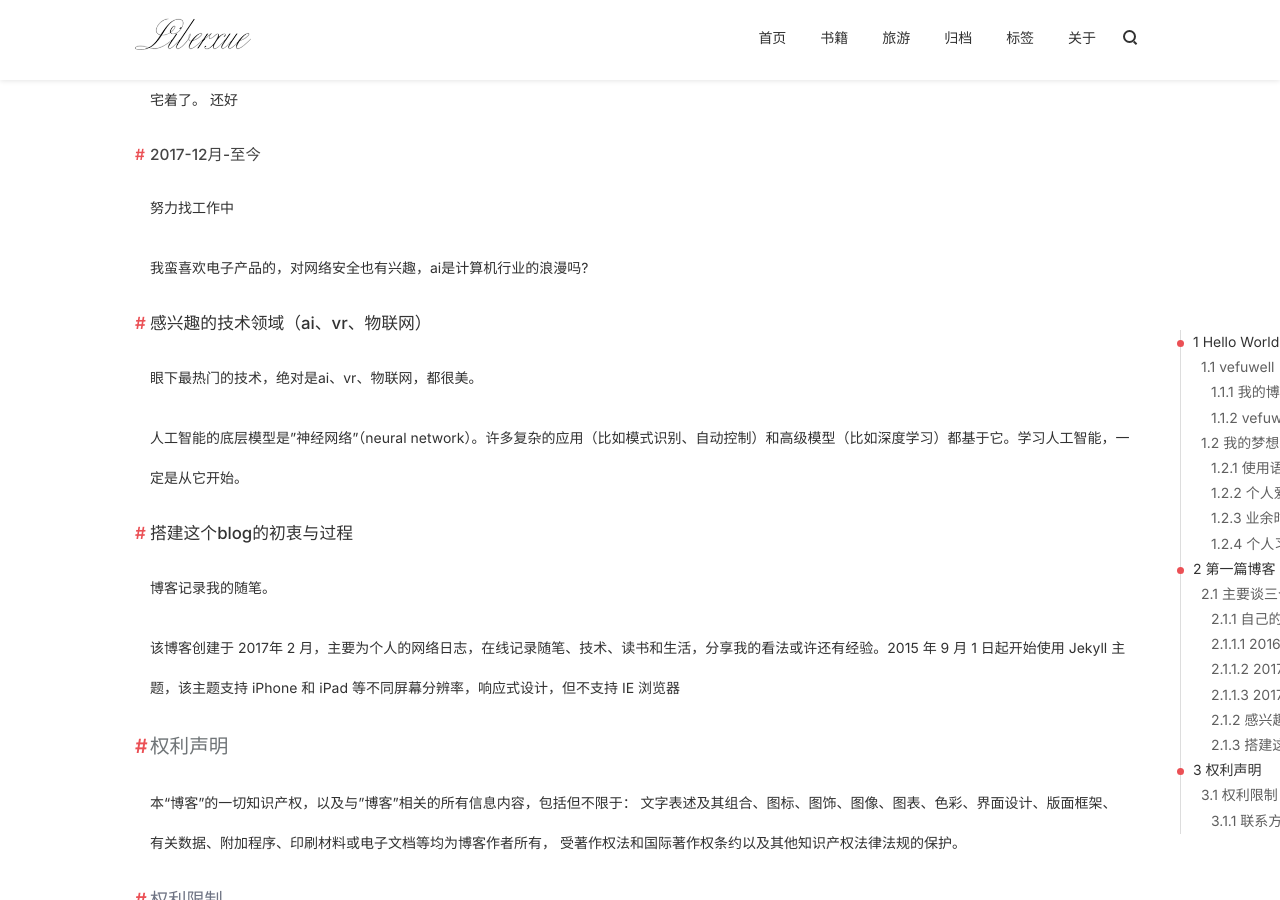
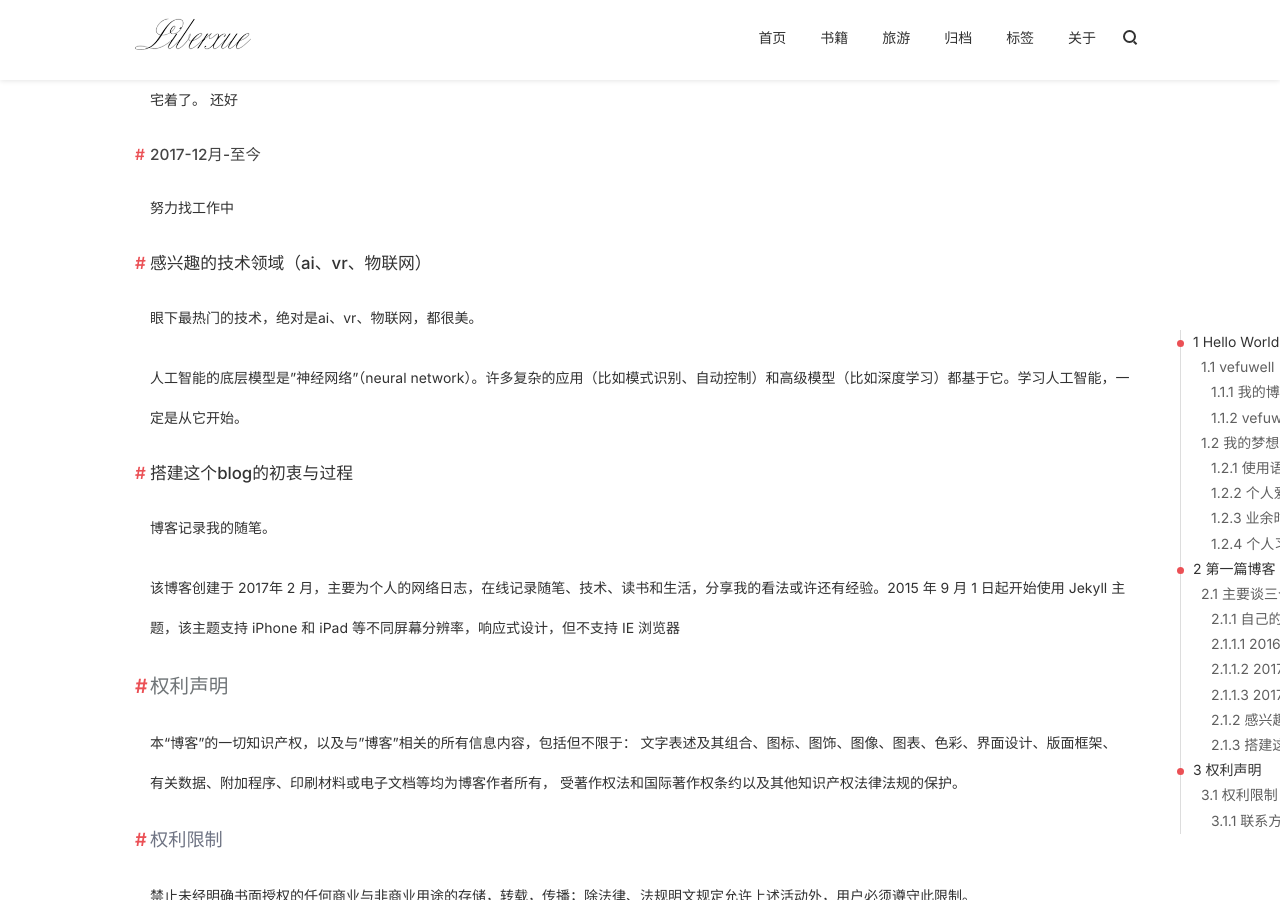
Before and after one commit to vefuwell/vefuwell.github.io, a Jekyll site: the page built from about.md, in a window 1280 px wide and 900 px high, scrolled down 2605 px. Built offline with Jekyll 4.4.1, drawn with Linux system fonts in a browser that asks for light colours; nearby versions of some CDN libraries; comment, search, counter and statistics services are not loaded.

Commit message:
update about

```diff
--- a/about.md
+++ b/about.md
@@ -112,9 +112,6 @@ ssm框架，bootstrap，h5，ajax异步，我第一次看到这么多接口。
 努力找工作中
 
 
-
-我蛮喜欢电子产品的，对网络安全也有兴趣，ai是计算机行业的浪漫吗?
-
 ### 感兴趣的技术领域（ai、vr、物联网）
 
 眼下最热门的技术，绝对是ai、vr、物联网，都很美。
```
